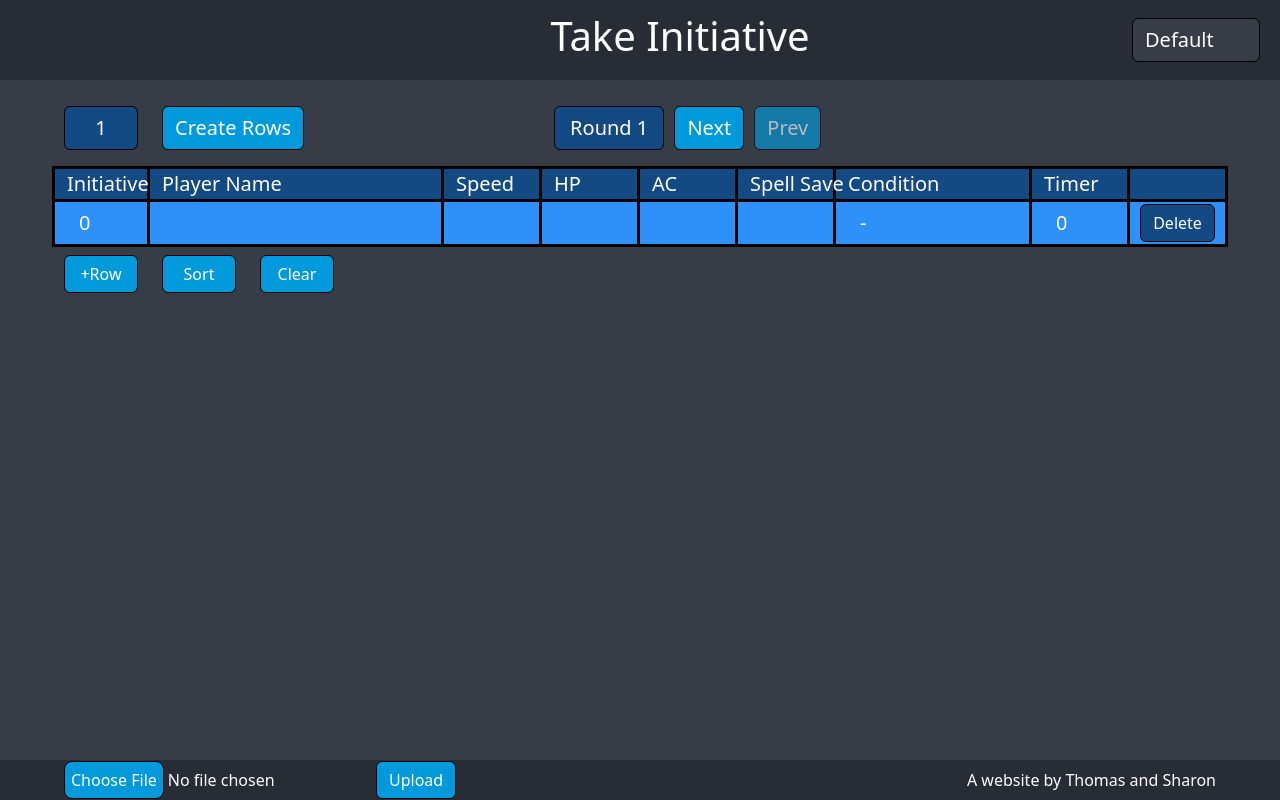
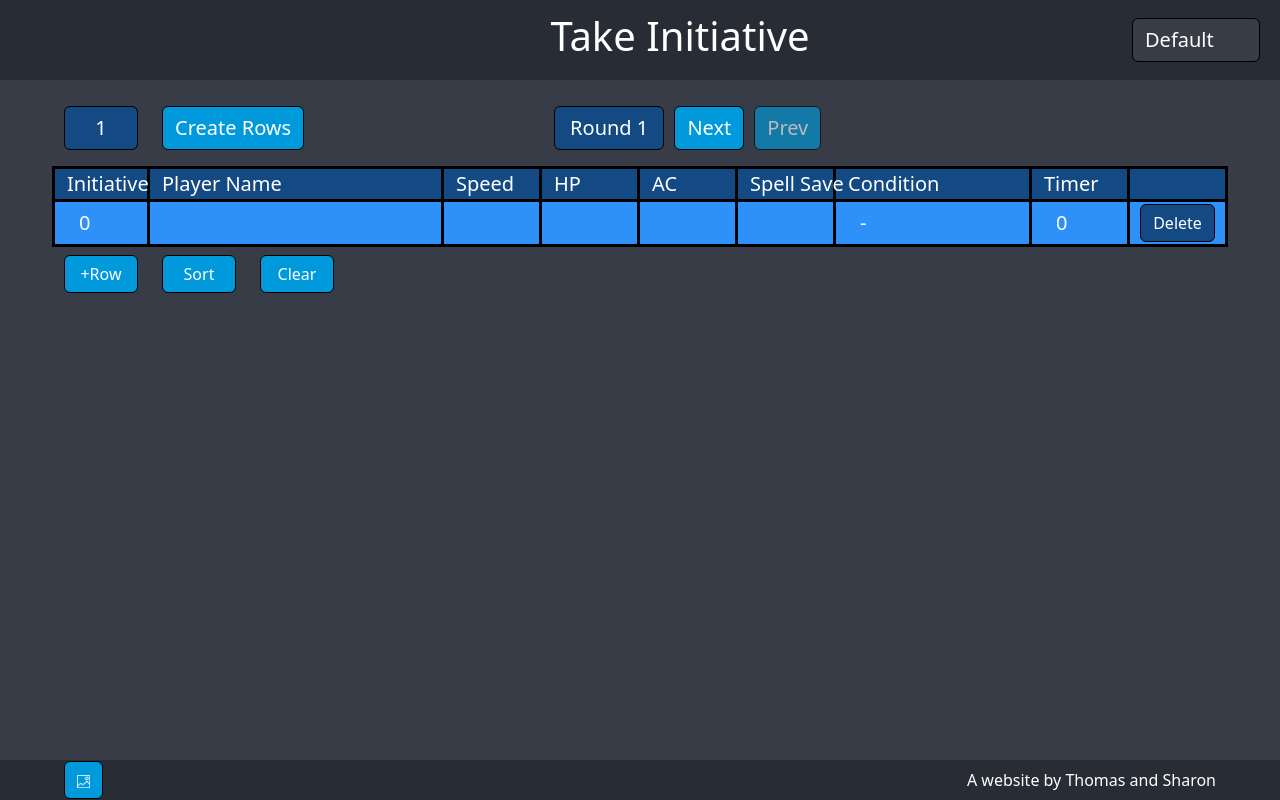
Before and after one commit to ThomasVersaevel/initiative-tracker, a React (Create React App) app: page / in a window 1280 px wide. Built offline with nearby package versions, Linux system fonts and the light colour scheme.

Commit message:
Add white images and add change image functionality

```diff
--- a/src/App.css
+++ b/src/App.css
@@ -49,6 +49,10 @@
   background-color: var(--buttonActive);
 }
 
+.hidden {
+  display: none;
+}
+
 .upload-img-button {
   position: relative;
   display: flex;
@@ -72,6 +76,8 @@
 
 .button-img {
   max-width: 1vw;
+  filter: invert(99%) sepia(3%) saturate(405%) hue-rotate(303deg)
+    brightness(122%) contrast(100%);
 }
 
 .turn-container {
--- a/src/App.js
+++ b/src/App.js
@@ -1,4 +1,4 @@
-import React, { useState } from "react";
+import React, { useCallback, useEffect, useState } from "react";
 import "./App.css";
 import { GridRow } from "./components/GridRow";
 
@@ -162,7 +162,7 @@ function App() {
     setTheme(selectedTheme);
   };
 
-  const handleUpload = () => {
+  const handleUpload = useCallback(() => {
     if (selectedFile) {
       const reader = new FileReader();
       reader.onloadend = () => {
@@ -174,7 +174,7 @@ function App() {
       };
       reader.readAsDataURL(selectedFile);
     }
-  };
+  });
 
   const sortUploadedImages = (gridRows, uploadedImages) => {
     const sortedUploadedImages = gridRows.map((row) => {
@@ -184,10 +184,20 @@ function App() {
     return sortedUploadedImages;
   };
 
+  const uploadImage = useCallback(
+    (e) => {
+      setSelectedFile(e.target.files[0]);
+    },
+    [setSelectedFile]
+  );
+
   const deleteImage = () => {
     setSelectedFile(null);
+  };
+
+  useEffect(() => {
     handleUpload();
-  };
+  }, [selectedFile]);
 
   return (
     <div className={`App ${theme}`}>
@@ -310,30 +320,36 @@ function App() {
                   alt=""
                 ></img>
               </button>
-              <button className="upload-img-button">
+              <label className="upload-img-button" for="file-upload">
                 <img
                   className="button-img"
                   src="/images/image-icon.png"
                   alt=""
                 ></img>
-              </button>
+              </label>
             </div>
           </div>
         )}
       </div>
       <div className="App-footer">
         <div className="upload-container">
-          <input
-            name="upload"
-            type="file"
-            onChange={(e) => setSelectedFile(e.target.files[0])}
-          ></input>
-          <button className="btn btn-secondary blue" onClick={handleUpload}>
-            Upload
-          </button>
+          <label className="btn btn-secondary blue" for="file-upload">
+            <img
+              className="button-img"
+              src="/images/image-icon.png"
+              alt=""
+            ></img>
+          </label>
         </div>
         <div className="footer-text">A website by Thomas and Sharon</div>
       </div>
+      <input
+        id="file-upload"
+        className="hidden"
+        name="upload"
+        type="file"
+        onChange={(e) => uploadImage(e)}
+      ></input>
     </div>
   );
 }
```
